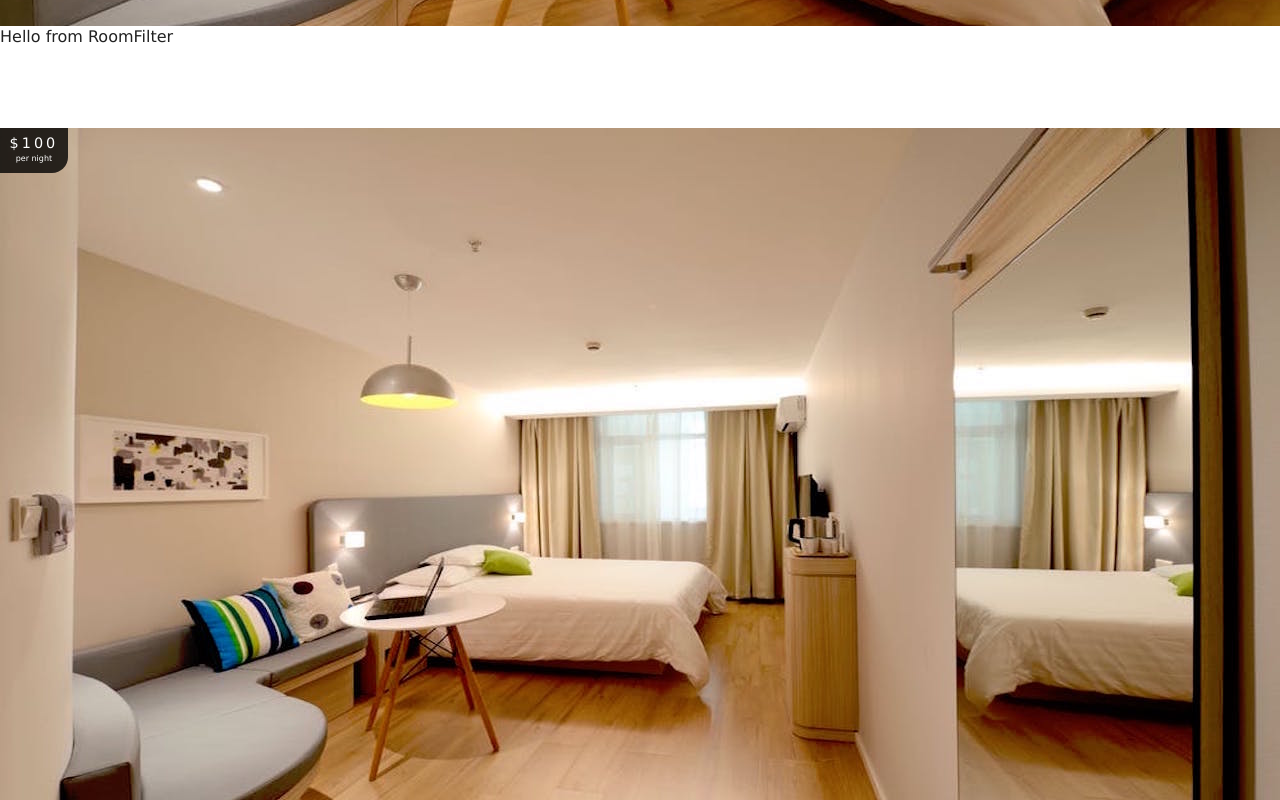
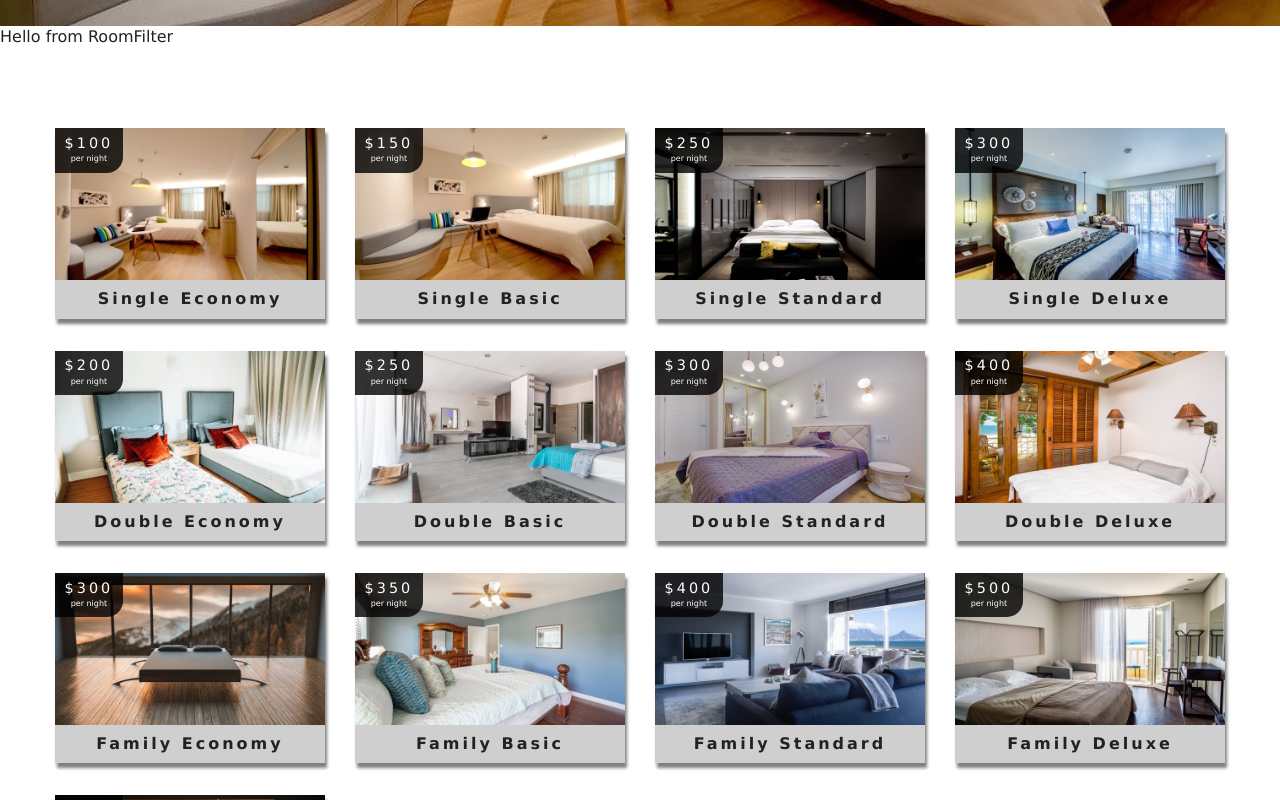
Before and after one commit to juliaosmolovska/react_website_2, a React (Create React App) app: page /rooms in a window 1280 px wide. Shown: the part 520-1320 px from the top of the page. Built offline with nearby package versions, Linux system fonts and the light colour scheme.

Commit message:
spelling mistake

```diff
--- a/src/components/RoomList.js
+++ b/src/components/RoomList.js
@@ -11,7 +11,7 @@ export default function RoomList({rooms}) {
   }
   return (
     <section className='roomslist'>
-      <div className='roomlist-center'>
+      <div className='roomslist-center'>
         {rooms.map(item => {
           return <Room key={item.id} room={item}></Room>
         })}
```
